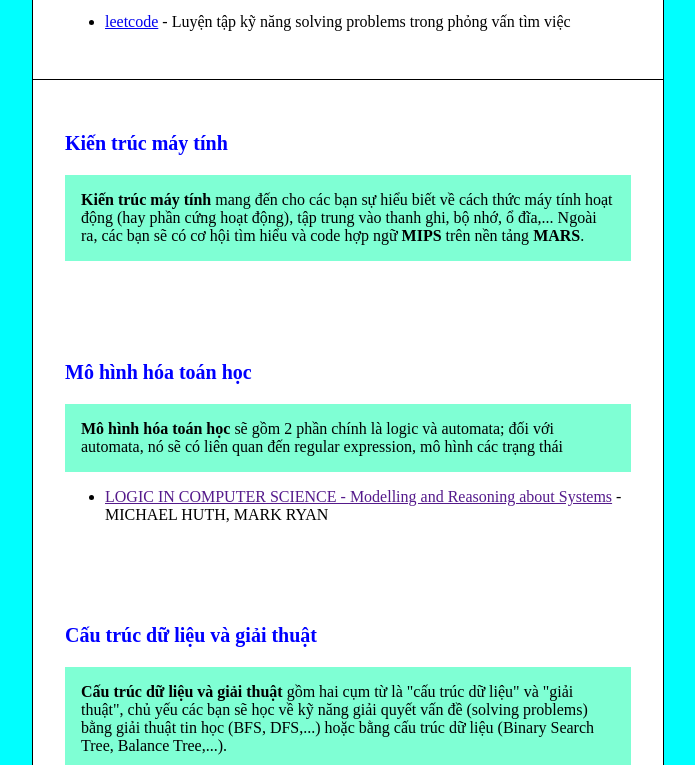
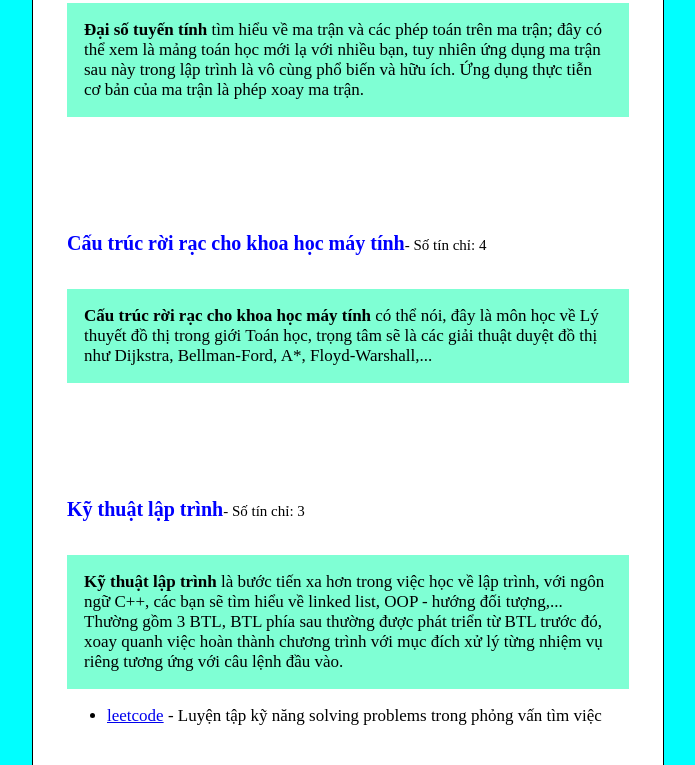
Before and after one commit to tri218138/Preview-BK-s-Subjects, a plain HTML site: page index.html in a window 1280 px wide. Shown: the part 2035-2800 px from the top of the page, without its empty margins (292-987 px from the left). Drawn offline with Linux system fonts and the light colour scheme.

Commit message:
Add files via upload

```diff
--- a/db.json
+++ b/db.json
@@ -15,58 +15,93 @@
                     "link": "",
                     "info" : "JAMES STEWART"
                 }
-            ]
+            ],
+            "credits": "4"
         },
         {
             "name": "Vật lý 1",
             "icon": "",
-            "description": "là môn học về các chuyển động với các vector định hướng, qua đó tính toán vận tốc, thời gian, quãng đường. <br> Học sử dụng Matlab"
+            "description": "là môn học về các chuyển động với các vector định hướng, qua đó tính toán vận tốc, thời gian, quãng đường. <br> Học sử dụng Matlab",
+            "credits": "4"
         },
         {
             "name": "Nhập môn điện toán",
             "icon": "",
-            "description": "có thể nói là môn học đầu tiên của các bạn về lập trình, và đối với Bách Khoa thì đó là ngôn ngữ C++. Các bạn sẽ được học những gì cơ bản nhất về C++ hay còn gọi là C++ fundamentals: biến, kiểu dữ liệu, mảng, câu điều kiện, vòng lặp,... <br> Học làm quen với Arduino và thiết kế sản phẩm Arduino đơn giản."
+            "description": "có thể nói là môn học đầu tiên của các bạn về lập trình, và đối với Bách Khoa thì đó là ngôn ngữ C++. Các bạn sẽ được học những gì cơ bản nhất về C++ hay còn gọi là C++ fundamentals: biến, kiểu dữ liệu, mảng, câu điều kiện, vòng lặp,... <br> Học làm quen với Arduino và thiết kế sản phẩm Arduino đơn giản.",
+            "ref": [
+                {
+                    "name": "w3schools",
+                    "link": "w3schools.com",
+                    "info" : "lý thuyết cơ bản C++"
+                }
+            ],
+            "credits": "3"
         },
         {
             "name": "Hệ thống số",
             "icon": "",
-            "description": "tìm hiểu về bit - đơn vị cơ bản nhỏ nhất trong máy tính và các phép toán giữa chúng (bao gồm các toán tử and or not xor nor); các mạch tích hợp IC <br> Thực hành lắp mạch thực tế <br> Vẽ biểu đồ lắp mạch bằng công cụ <strong>Logisim</strong>"
+            "description": "tìm hiểu về bit - đơn vị cơ bản nhỏ nhất trong máy tính và các phép toán giữa chúng (bao gồm các toán tử and or not xor nor); các mạch tích hợp IC <br> Thực hành lắp mạch thực tế <br> Vẽ biểu đồ lắp mạch bằng công cụ <strong>Logisim</strong>",
+            "credits": "3"
+        },
+        {
+            "name": "Giáo dục quốc phòng",
+            "icon": "",
+            "description": "== kỳ nghỉ dưỡng 1 tháng duy nhất tại Bách Khoa :v",
+            "credits": "0"
         }
     ],
     [
         {
             "name": "Giải tích 2",
             "icon": "",
-            "description": "là môn học nâng cao hơn tiếp theo của Giải tích 1, cụ thể các bạn sẽ học về đạo hàm riêng, tích phân bội 2 (tích phân kép), tích phân bội 3, tích phân đường, tích phân mặt và các tiêu chuẩn cũng như định lý để tính các loại tích phân đó; một số bài toán thực tế áp dụng. <br> Bài tập lớn sẽ có thời gian ngắn hạn, yêu cầu vẽ hình 3D bằng các phương trình trên Geogebra và tính một số yêu cầu."
+            "description": "là môn học nâng cao hơn tiếp theo của Giải tích 1, cụ thể các bạn sẽ học về đạo hàm riêng, tích phân bội 2 (tích phân kép), tích phân bội 3, tích phân đường, tích phân mặt và các tiêu chuẩn cũng như định lý để tính các loại tích phân đó; một số bài toán thực tế áp dụng. <br> Bài tập lớn sẽ có thời gian ngắn hạn, yêu cầu vẽ hình 3D bằng các phương trình trên Geogebra và tính một số yêu cầu.",
+            "credits": "4"
         },
         {
             "name": "Đại số tuyến tính",
             "icon": "",
-            "description": "tìm hiểu về ma trận và các phép toán trên ma trận; đây có thể xem là mảng toán học mới lạ với nhiều bạn, tuy nhiên ứng dụng ma trận sau này trong lập trình là vô cùng phổ biến và hữu ích. Ứng dụng thực tiễn cơ bản của ma trận là phép xoay ma trận."
+            "description": "tìm hiểu về ma trận và các phép toán trên ma trận; đây có thể xem là mảng toán học mới lạ với nhiều bạn, tuy nhiên ứng dụng ma trận sau này trong lập trình là vô cùng phổ biến và hữu ích. Ứng dụng thực tiễn cơ bản của ma trận là phép xoay ma trận.",
+            "credits": "3"
         },
         {
             "name": "Cấu trúc rời rạc cho khoa học máy tính",
             "icon": "",
-            "description": "có thể nói, đây là môn học về Lý thuyết đồ thị trong giới Toán học, trọng tâm sẽ là các giải thuật duyệt đồ thị như Dijkstra, Bellman-Ford, A*, Floyd-Warshall,..."
+            "description": "có thể nói, đây là môn học về Lý thuyết đồ thị trong giới Toán học, trọng tâm sẽ là các giải thuật duyệt đồ thị như Dijkstra, Bellman-Ford, A*, Floyd-Warshall,...",
+            "credits": "4"
         },
         {
             "name": "Kỹ thuật lập trình",
             "icon": "",
-            "description": "là bước tiến xa hơn trong việc học về lập trình, với ngôn ngữ C++, các bạn sẽ tìm hiểu về linked list, OOP - hướng đối tượng,...",
+            "description": "là bước tiến xa hơn trong việc học về lập trình, với ngôn ngữ C++, các bạn sẽ tìm hiểu về linked list, OOP - hướng đối tượng,... <br> Thường gồm 3 BTL, BTL phía sau thường được phát triển từ BTL trước đó, xoay quanh việc hoàn thành chương trình với mục đích xử lý từng nhiệm vụ riêng tương ứng với câu lệnh đầu vào.",
             "ref":[
                 {
                     "name": "leetcode",
                     "link": "https://leetcode.com/problemset/all/",
                     "info": "Luyện tập kỹ năng solving problems trong phỏng vấn tìm việc"
                 }
-            ]
+            ],
+            "credits": "3"
+        },
+        {
+            "name": "Thí nghiệm vật lý",
+            "icon": "",
+            "description": "các bạn sẽ được lên phòng thí nghiệm mỗi tuần để thực hiện một chủ đề (lắp ráp, đo đạc) và viết báo cáo về lý thuyết, số liệu, tính toán và kết luận.",
+            "credits": "1"
         }
     ],
     [
         {
             "name": "Kiến trúc máy tính",
             "icon": "",
-            "description": "mang đến cho các bạn sự hiểu biết về cách thức máy tính hoạt động (hay phần cứng hoạt động), tập trung vào thanh ghi, bộ nhớ, ổ đĩa,... Ngoài ra, các bạn sẽ có cơ hội tìm hiểu và code hợp ngữ <strong>MIPS</strong> trên nền tảng <strong>MARS</strong>."
+            "description": "mang đến cho các bạn sự hiểu biết về cách thức máy tính hoạt động (hay phần cứng hoạt động), tập trung vào thanh ghi, bộ nhớ, ổ đĩa,... Ngoài ra, các bạn sẽ có cơ hội tìm hiểu và code hợp ngữ <strong>MIPS</strong> trên nền tảng <strong>MARS</strong>.",
+            "ref": [
+                {
+                    "name": "Computer Organization and Design",
+                    "link": "",
+                    "info" : "David A. Patterson, John L. Hennessy"
+                }
+            ],
+            "credits": "4"
         },
         {
             "name": "Mô hình hóa toán học",
@@ -78,12 +113,14 @@
                     "link": "",
                     "info" : "MICHAEL HUTH, MARK RYAN"
                 }
-            ]
+            ],
+            "credits": "3"
         },
         {
             "name": "Cấu trúc dữ liệu và giải thuật",
             "icon": "",
-            "description": "gồm hai cụm từ là \"cấu trúc dữ liệu\" và \"giải thuật\", chủ yếu các bạn sẽ học về kỹ năng giải quyết vấn đề (solving problems) bằng giải thuật tin học (BFS, DFS,...) hoặc bằng cấu trúc dữ liệu (Binary Search Tree, Balance Tree,...)."
+            "description": "gồm hai cụm từ là \"cấu trúc dữ liệu\" và \"giải thuật\", chủ yếu các bạn sẽ học về kỹ năng giải quyết vấn đề (solving problems) bằng giải thuật tin học (BFS, DFS,...) hoặc bằng cấu trúc dữ liệu (Binary Search Tree, Balance Tree,...). <br> Thường gồm 3 BTL, các BTL phía sau sẽ phát triển từ BTL trước đó: chủ yếu xoay quanh việc thực hiện sáng tạo Splay Tree, Balanced Tree, hash table,...",
+            "credits": "4"
         }
     ],
     [
@@ -96,8 +133,14 @@
                     "name": "Operating System Concepts - 10th",
                     "link": "",
                     "info" : "ABRAHAM SILBERSCHATZ, PETER BAER GALVIN, PETER BAER GALVIN"
+                },
+                {
+                    "name": "Oracle VM VirtualBox",
+                    "link": "https://www.virtualbox.org/",
+                    "info" : "download máy ảo"
                 }
-            ]
+            ],
+            "credits": "3"
         },
         {
             "name": "Lập trình nâng cao",
@@ -114,41 +157,69 @@
                     "link": "",
                     "info" : "Bryan O'Sullivan, John Goerzen, Don Stewart - O'Reilly Media (2008)"
                 }
-            ]
+            ],
+            "credits": "3"
         },
         {
             "name": "Xác suất và thống kê",
             "icon": "",
-            "description": "gồm 2 phần chính: <br> <strong>Xác suất</strong>: Học về các khái niệm cơ bản trong xác suất: ,... và các dạng phân phối: phân phối chuẩn, phân phối đều, phân phối Poisson, phân phối Bernoulli, phân phối Student,... (mỗi phân phối đặc trưng cho 1 tình huống cụ thể trong thực tế) <br><strong>Thống kê</strong>: học về kỹ thuật lấy mẫu, các đặc trưng mẫu, tứ phân vị, phương sai, khoảng tin cậy, sử dụng các bảng giá trị Laplace, Fisher, Student và sử dụng phối hợp với máy tính cầm tay. Ngoài ra, còn có phân tích phương sai (<strong>ANOVA</strong>), hồi quy tuyến tính đơn,..."
+            "description": "gồm 2 phần chính: <br> <strong>Xác suất</strong>: Học về các khái niệm cơ bản trong xác suất: quy tắc cộng, nhân, chỉnh hợp, tổ hợp, hoán vị, công thức Bernoulli, công thức Bayes, hàm phân phối xác suất, hàm mật độ, kỳ vọng, phương sai, độ lệch chuẩn, trung vị, mod, ... và các dạng phân phối: phân phối chuẩn, phân phối đều, phân phối Poisson, phân phối Bernoulli, phân phối Student,... (mỗi phân phối đặc trưng cho 1 tình huống cụ thể trong thực tế) <br><strong>Thống kê</strong>: học về kỹ thuật lấy mẫu, các đặc trưng mẫu, tứ phân vị, phương sai, khoảng tin cậy, sử dụng các bảng giá trị Laplace, Fisher, Student và sử dụng phối hợp với máy tính cầm tay. Ngoài ra, còn có phân tích phương sai (<strong>ANOVA</strong>), hồi quy tuyến tính đơn,...",
+            "ref": [
+                {
+                    "name": "Kênh Youtube Nguyễn Văn Tuấn",
+                    "link": "https://www.youtube.com/user/drnguyenvtuan",
+                    "info" : "học về ANOVA"
+                }
+            ],
+            "credits": "4"
         }
     ],
     [
         {
             "name": "Mạng máy tính",
             "icon": "",
-            "description": ""
+            "description": "BTL thực hiện video streaming và BTL thiết kế mạng.",
+            "credits": "3"
         },
         {
             "name": "Hệ cơ sở dữ liệu",
             "icon": "",
-            "description": ""
+            "description": "là môn học thiết kế cơ sở dữ liệu (thiết kế ý niệm và thiết kế luận lý), kết nối app với cơ sở dữ liệu thông qua hệ cơ sở dữ liệu.",
+            "credits": "4"
         },
         {
             "name": "Công nghệ phần mềm",
             "icon": "",
-            "description": ""
+            "description": "tập trung vào lý thuyết công nghệ phần mềm.",
+            "credits": "3"
         },
         {
             "name": "Hóa đại cương",
             "icon": "",
-            "description": ""
+            "description": "",
+            "credits": "3"
+        }
+    ],
+    [
+        {
+            "name": "Nguyên lý ngôn ngữ lập trình",
+            "icon": "",
+            "description": "",
+            "credits": "4"
+        },
+        {
+            "name": "Thực tập ngoài nhà trường",
+            "icon": "",
+            "description": "",
+            "credits": "2"
         }
     ],
     [
         {
             "name": "Kỹ năng chuyên nghiệp cho kỹ sư",
             "icon": "",
-            "description": "là môn kỹ năng đặc trưng riêng của khoa máy tính, nhằm mục đích đào tạo các kỹ năng cơ bản cho kỹ sư như: quản lý thời gian, tìm hiểu nhu cầu cuối cùng của khách hàng, tư duy sáng tạo, kỹ năng làm việc nhóm hiệu quả."
+            "description": "là môn kỹ năng đặc trưng riêng của khoa máy tính, nhằm mục đích đào tạo các kỹ năng cơ bản cho kỹ sư như: quản lý thời gian, tìm hiểu nhu cầu cuối cùng của khách hàng, tư duy sáng tạo, kỹ năng làm việc nhóm hiệu quả.",
+            "credits": "3"
         },
         {
             "name": "Nhập môn trí tuệ nhân tạo",
@@ -160,12 +231,44 @@
                     "link": "",
                     "info" : "Stuart J. Russell and Peter Norvig"
                 }
-            ]
+            ],
+            "credits": "3"
         },
         {
             "name": "Lập trình web",
             "icon": "",
-            "description": "sẽ chỉ bạn xây dựng website cơ bản với cả front-end và back-end.<br> Một website đơn giản chỉ cần đến HTML, Javascript (DOM, Ajax) và CSS. <br> Sau đó sẽ kết hợp với cơ sở dữ liệu (database) bằng PHP với SQL, jQuery qua nền tảng xampp."
+            "description": "sẽ chỉ bạn xây dựng website cơ bản với cả front-end và back-end.<br> Một website đơn giản chỉ cần đến HTML, Javascript (DOM, Ajax) và CSS. <br> Sau đó sẽ kết hợp với cơ sở dữ liệu (database) bằng PHP với SQL, jQuery qua nền tảng xampp.",
+            "credits": "3"
+        },
+        {
+            "name": "Lập trình game",
+            "icon": "",
+            "description": "",
+            "credits": "3"
+        },
+        {
+            "name": "Học máy",
+            "icon": "",
+            "description": "",
+            "credits": "3"
+        },
+        {
+            "name": "Đồ án Trí tuệ nhân tạo",
+            "icon": "",
+            "description": "Thực hành 1 sản phẩm có áp dụng AI + viết báo cáo trong thời gian 1 học kỳ, cuối kỳ nộp báo cáo và thuyết trình sản phẩm.",
+            "credits": "1"
+        },
+        {
+            "name": "Đồ án Công nghệ phần mềm",
+            "icon": "",
+            "description": "",
+            "credits": "1"
+        },
+        {
+            "name": "Đồ án Hệ thống thông tin",
+            "icon": "",
+            "description": "",
+            "credits": "1"
         }
     ],
     [
@@ -223,6 +326,21 @@
             "name": "HackerRank",
             "link": "https://www.hackerrank.com/",
             "theme": "Luyện tập kỹ năng solving problems và lấy chứng chỉ"
+        },
+        {
+            "name": "w3schools",
+            "link": "https://www.w3schools.com/",
+            "theme" : "Lý thuyết cơ bản nhiều ngôn ngữ lập trình"
+        },
+        {
+            "name": "github",
+            "link": "https://github.com/",
+            "theme" : "nơi chia sẻ code teamwork giữa các thành viên và là nơi bạn muốn chia sẻ code với cộng đồng."
+        },
+        {
+            "name": "quora",
+            "link": "https://www.quora.com/",
+            "theme" : "đặt câu hỏi và theo dõi các sự kiện trong lĩnh vực IT,..."
         }
     ]
 ]
--- a/index.html
+++ b/index.html
@@ -7,17 +7,20 @@
     </head>
     <body>
         <div class="container" id="container">
-            <h1 style="color: whitesmoke; text-align: center; background-color: blueviolet; margin: 0px;">Khoa học máy tính</h1>
+            <h1>Khoa học máy tính</h1>
             <div id="preview">
             </div>
-            <h1 style="color: whitesmoke; text-align: center; background-color: blueviolet; margin: 0px;">Các trang web hỗ trợ</h1>
+            <h1>Các trang web hỗ trợ</h1>
             <div id="sp-web">
 
             </div>
-            <h1 style="color: whitesmoke; text-align: center; background-color: blueviolet; margin: 0px;">Đóng góp từ cộng đồng</h1>
-            <div id="sp-pub" class="row">
+            <h1>Hỗ trợ</h1>
+            <div class="row">
+                <p class="name">Hỗ trợ từ cộng đồng</p>
                 <p>Các bạn có thông tin muốn được đóng góp thêm có thể truy cập google doc sau <a href="https://docs.google.com/document/d/1nq_zQsd4NIHVB7VH3AeSk49NSkkfWEUSGttYYl67u6U/edit?usp=sharing" target="_blank">Hộp thư đóng góp</a></p>
-                <p>Xin cảm ơn các bạn</p>
+                <p class="name">Lưu ý</p>
+                <p>Các sách tham khảo, các bạn có thể download từ <a href="https://libgen.is/" target="_blank">libgen</a></p>
+                <p class="name">Xin cảm ơn các bạn</p>
             </div>
         </div>
 
--- a/script.js
+++ b/script.js
@@ -21,7 +21,7 @@ readTextFile("db.json", function(text){
 
             let name = document.createElement("p");
             name.setAttribute("class", "name");
-            name.innerHTML = data[i][j].name;
+            name.innerHTML = data[i][j].name + ("credits" in data[i][j] ? "<p class=\"normal\"> - Số tín chỉ: " + data[i][j].credits +"</p>" : "");
 
             let desc = document.createElement("p");
             desc.setAttribute("class", "description");
@@ -29,7 +29,7 @@ readTextFile("db.json", function(text){
 
             let ulist = document.createElement("ul");
             if ("ref" in data[i][j]){
-                console.log(data[i][j].ref.length);
+                // console.log(data[i][j].ref.length);
                 for (let t = 0; t < data[i][j].ref.length; t++) {
                     let item = document.createElement("li");
                     item.innerHTML = "<a href='"+ data[i][j].ref[t].link + "'>" + data[i][j].ref[t].name + "</a> - " + data[i][j].ref[t].info;
--- a/styles.css
+++ b/styles.css
@@ -1,5 +1,6 @@
 body{
     background-color: cyan;
+    font-size: 17px;
 }
 .container{
     margin: 0 auto;
@@ -29,3 +30,18 @@ body{
     background-color: aquamarine;
     padding: 1em;
 }
+
+.normal{
+    display: inline-block;
+    color: black;
+    font-weight: normal;
+    font-size: 15px;
+}
+
+h1{
+    color: whitesmoke;
+    text-align: center;
+    background-color: blueviolet;
+    margin: 0px;
+    padding: 0.5em 0em;
+}
```
